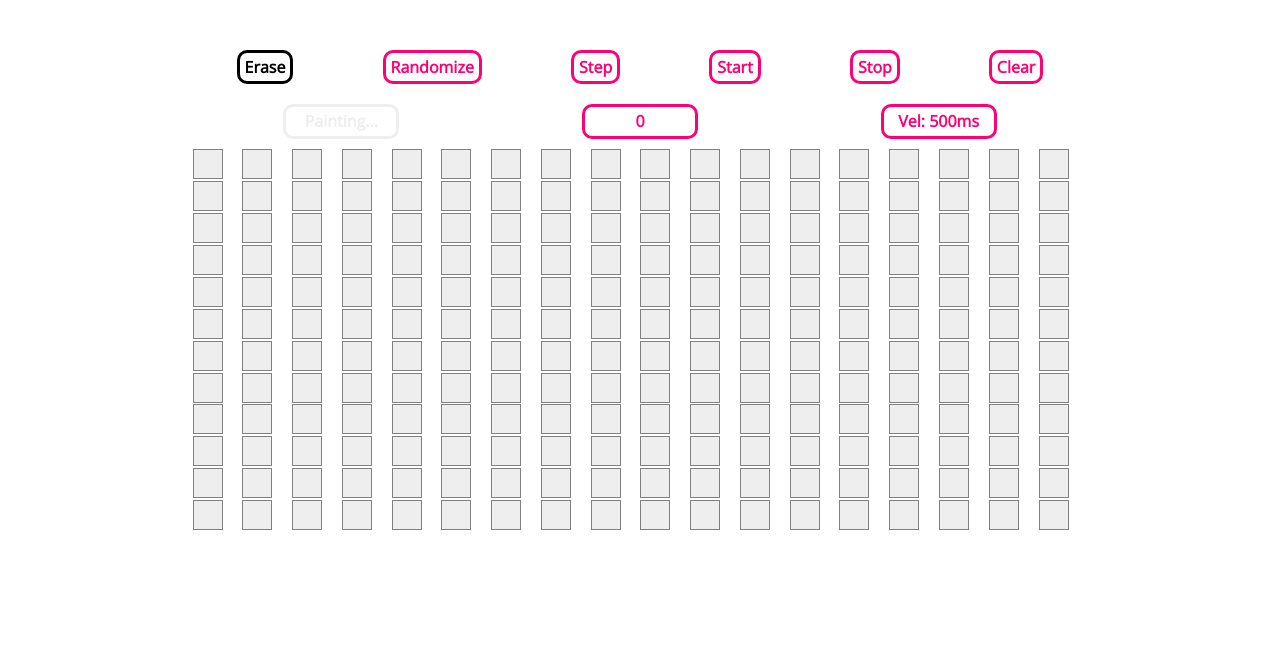
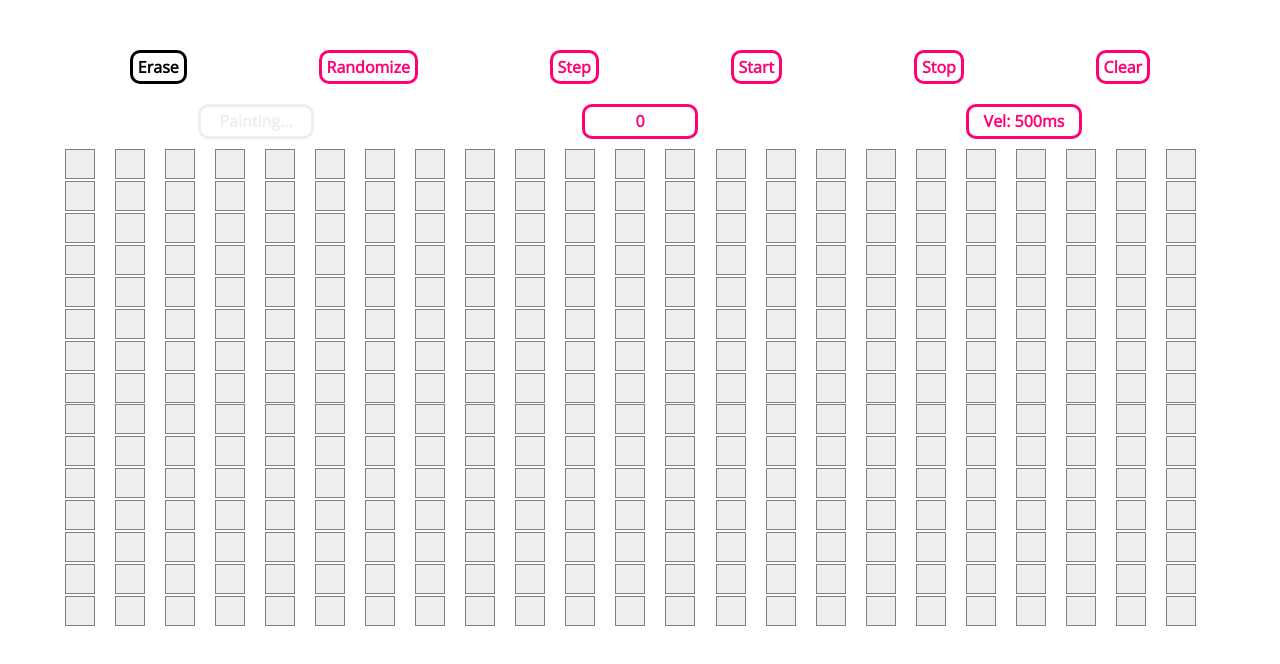
Before and after one commit to JomaDm/ConwaysGOL, a React (Vite) app: page / in a window 1280 px wide. Shown: the top 664 px of the page. Built offline with nearby package versions, Linux system fonts and the light colour scheme.

Commit message:
Mayor cantidad de cuadros agregados al tablero

```diff
--- a/src/Board.jsx
+++ b/src/Board.jsx
@@ -17,8 +17,8 @@ const selectedColor = '#FF0075';
 //? Variables de estado
 const ScreenY = window.screen.height;
 const ScreenX = window.screen.width;
-let countY = (15 * ScreenY) / 768;
-let countX = (17 * ScreenX) / 768;
+let countY = (18 * ScreenY) / 768; //15
+let countX = (22 * ScreenX) / 768; //17
 
 //const countY = ScreenY / (ScreenY / countY); // 1080/ x = 25
 //const countX = ScreenX / (ScreenX / countX); // 1920 / x = 50
--- a/src/Styles.jsx
+++ b/src/Styles.jsx
@@ -12,7 +12,7 @@ body{
 
 export const AppContainer = styled.div`
 	width: 100%;
-	padding: 5vh 15vw;
+	padding: 5vh 5vw;
 	box-sizing: border-box;
 	display: flex;
 	flex-direction: column;
```
